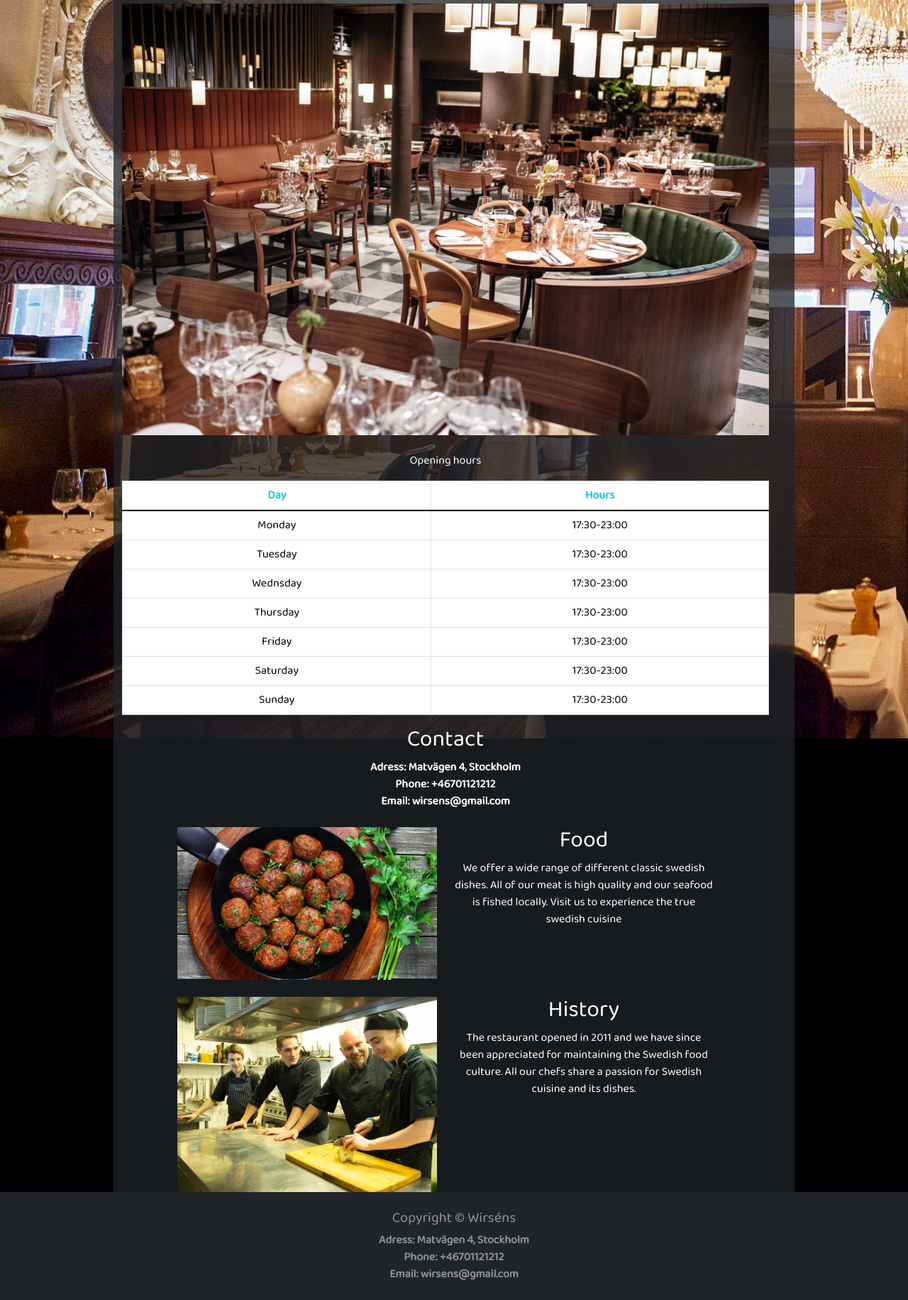
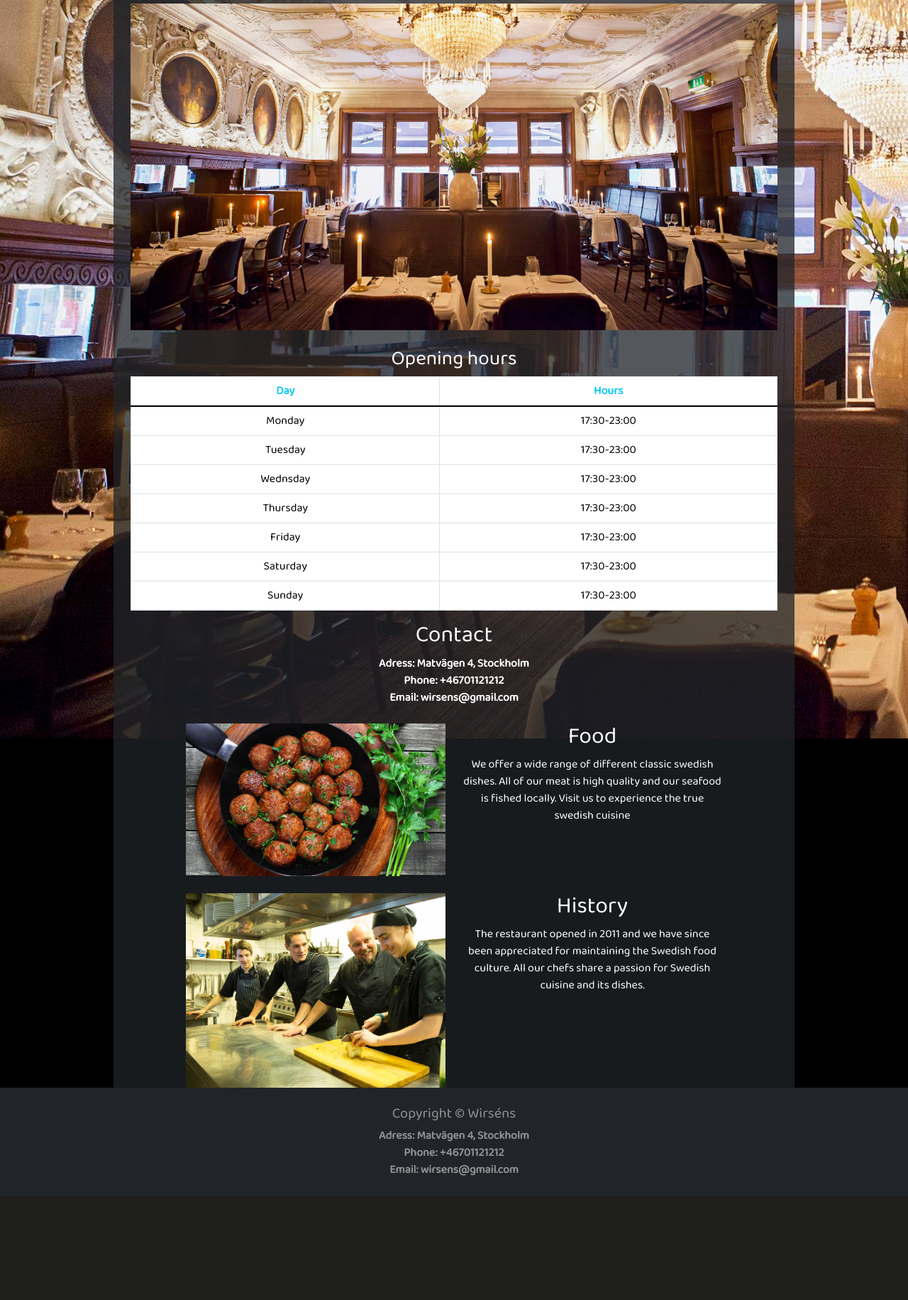
Before and after one commit to FilipWirsen/pp4-restaurant-project, a Django app: page / in a window 1280 px wide. Shown: the part 221-2052 px from the top of the page at 71% size. After the commit the page ends 1877 px from the top, so only its background shows below. Run offline with Django 3.2, Linux system fonts and the light colour scheme; parts of the project's set-up code (start-up, migrations or seed data) failed here and were passed over; some libraries are stand-ins or nearby versions.

Commit message:
Set margin to auto and remove padding to fix issue with centering

```diff
--- a/static/css/style.css
+++ b/static/css/style.css
@@ -8,10 +8,6 @@ body {
     font-family: 'Baloo 2', cursive;
 }
 /* Base style */
-
-form {
-    padding-left: 0px;
-}
 
 p, label, span {
     color: white;
--- a/templates/home.html
+++ b/templates/home.html
@@ -3,13 +3,13 @@
 {% block content %}
     <h1 class="header">Wirséns</h1>
     <h4 class="text-white opacity-75">Welcome to Wirséns! The home of swedish food</h4>
-    <div class="row">
-        <img class="img-fluid" src="{% static 'images/home-page.jpeg'%}" alt="Landing page image">
+    <div class="row m-auto">
+        <img class="img-fluid" src="{% static 'images/matsalen.jpg'%}" alt="Landing page image">
     </div>
-    <div class="row justify-content-center pt-4">
+    <div class="row m-auto pt-4">
         <div class="col-md-12">
             <table class="table table-bordered text-black bg-white">
-                <p class="text-white">Opening hours</p>
+                <h3 class="text-white">Opening hours</h3>
                 <thead class="thead text-info">
                   <th>Day</th>
                   <th>Hours</th>
@@ -53,7 +53,7 @@
             <strong>Email: wirsens@gmail.com</strong>
         </div>
     </div>
-    <div class="row justify-content-center pt-4">
+    <div class="row m-auto justify-content-center pt-4">
         <div class="col-md-5">
             <img class="img-fluid" src="{% static 'images/meatballs.jpg'%}" alt="Background image">
         </div>
@@ -62,7 +62,7 @@
             <p class="text-white">We offer a wide range of different classic swedish dishes. All of our meat is high quality and our seafood is fished locally. Visit us to experience the true swedish cuisine</p>
         </div>
     </div>
-    <div class="row justify-content-center pt-4">
+    <div class="row m-auto justify-content-center pt-4">
         <div class="col-md-5">
             <img class="img-fluid" src="{% static 'images/kitchen.jpg'%}" alt="Background image">
         </div>
--- a/templates/registration/login.html
+++ b/templates/registration/login.html
@@ -1,7 +1,7 @@
 {% extends 'base.html' %}
 {% load crispy_forms_tags %}
 {% block content %}
-<div class="container" style="padding-left: 0px;">
+<div class="container m-auto">
 <form method="post">
     <h1>Login</h1>
     {% csrf_token %}
--- a/templates/registration/registration.html
+++ b/templates/registration/registration.html
@@ -1,7 +1,7 @@
 {% extends 'base.html' %}
 {% load crispy_forms_tags %}
 {% block content %}
-<div class="container" style="padding-left: 0px;">
+<div class="container m-auto">
 <form method="post">
     <h1>Create a new account</h1>
     {% csrf_token %}
--- a/templates/reservation/reservation.html
+++ b/templates/reservation/reservation.html
@@ -3,7 +3,7 @@
 {% block content %}
 
 {% if user.is_authenticated %}
-<div class="container" style="padding-left: 0px;">
+<div class="container m-auto">
 <form action="" method="POST">
       <div class="col-md-6 mx-auto">
         <h1 class="text-center header">Book a Table</h1>
--- a/wirsens_restaurant/views.py
+++ b/wirsens_restaurant/views.py
@@ -28,6 +28,8 @@ def check_availability(party_size, date, start_time):
     """
     Checks if booking time is availible
     """
+
+    # looking for times 105 minutes earlier or after.
     bookings_before_time = start_time - 105
     bookings_after_time = start_time + 105
     if party_size <= 2:
@@ -35,20 +37,21 @@ def check_availability(party_size, date, start_time):
     elif party_size >= 3:
         table_size = 4
     get_bookings_before = Reservation.objects.filter(
-        book_date=date, table__table_size__contains=table_size, book_time__range=(
-            bookings_before_time, start_time))
+    book_date=date, table__table_size__contains=table_size, book_time__range=(
+        bookings_before_time, start_time))
     get_bookings_after = Reservation.objects.filter(
-        book_date=date, table__table_size__contains=table_size, book_time__range=(
-            start_time, bookings_after_time))
-    if get_bookings_before.count() == 5 or get_bookings_after.count() == 5:
+    book_date=date, table__table_size__contains=table_size, book_time__range=(
+        start_time, bookings_after_time))
+    tables = Table.objects.filter(table_size=table_size)
+    total_tables = tables.count()
+    if get_bookings_before.count() == total_tables or get_bookings_after.count() == total_tables:
         return False, False
     else:
-        tables = Table.objects.filter(table_size=table_size)
         for table in tables:
             if not Reservation.objects.filter(book_date=date, book_time__range=(bookings_before_time, bookings_after_time), table=table).exists():
                 availible_table = table
                 return availible_table, True
-        return False, False
+    return False, False
 
 
 @login_required
@@ -66,6 +69,7 @@ def reserve_table(request):
             post.size = data['party_size']
             post.date = data['book_date']
             post.time = data['book_time']
+            # Add 120 minutes to the endtime because each time is two hours long.
             post.end_time = post.time + 120
 
             if post.size > 4:
```
Also changed, not shown: static/images/home-page.jpeg (deleted).
